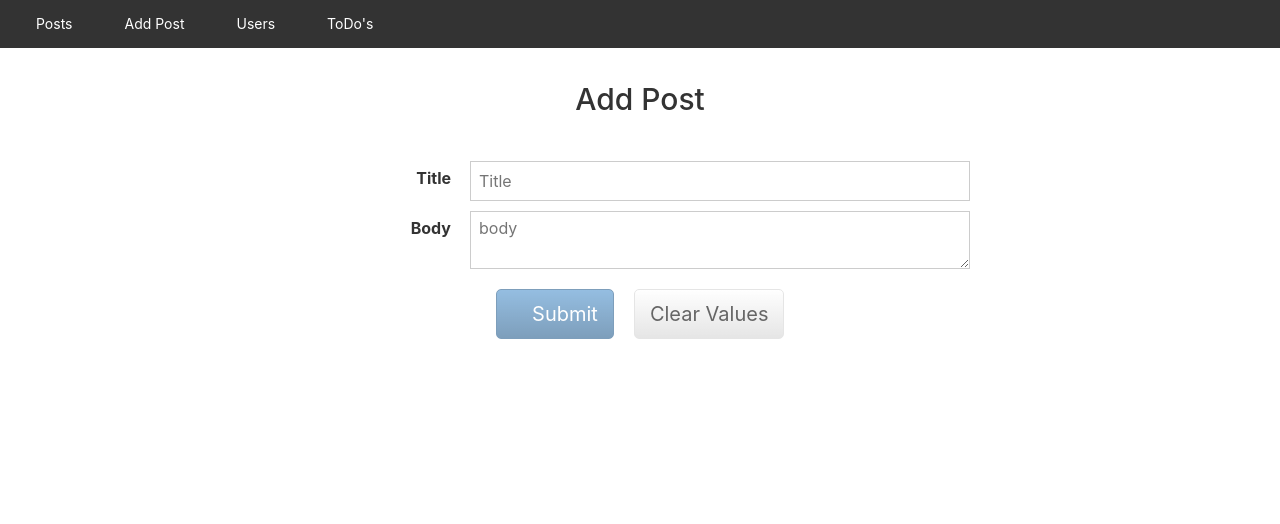
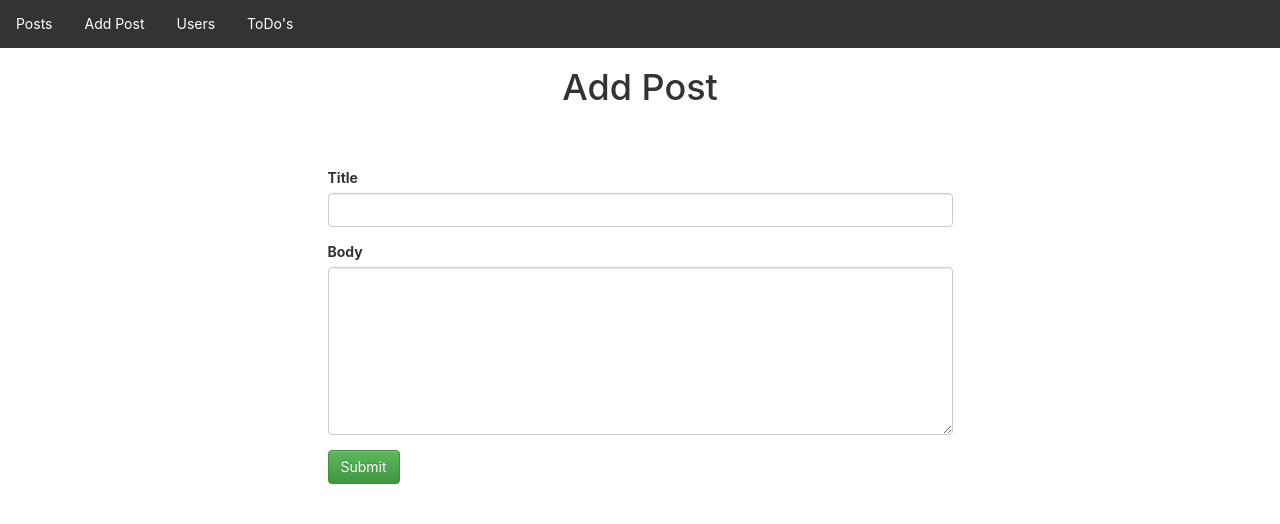
Before and after one commit to jitendershahi/Post-App, a React (Create React App) app: page /add-post in a window 1280 px wide. Shown: the top 524 px of the page. Built offline with nearby package versions, Linux system fonts and the light colour scheme.

Commit message:
2 commit

```diff
--- a/package.json
+++ b/package.json
@@ -2,6 +2,7 @@
   "name": "sample",
   "version": "0.1.0",
   "private": true,
+  "homepage": "http://jitendershahi.github.io/Post-App/",
   "dependencies": {
     "axios": "^0.18.0",
     "react": "^16.5.2",
@@ -31,5 +32,8 @@
     "not dead",
     "not ie <= 11",
     "not op_mini all"
-  ]
+  ],
+  "devDependencies": {
+    "gh-pages": "^2.0.1"
+  }
 }
--- a/public/index.html
+++ b/public/index.html
@@ -11,7 +11,7 @@
       homescreen on Android. See https://developers.google.com/web/fundamentals/engage-and-retain/web-app-manifest/
     -->
   <link rel="manifest" href="%PUBLIC_URL%/manifest.json">
-  <link rel="stylesheet" type="text/css" href="./bundle.css">
+  <!-- <link rel="stylesheet" type="text/css" href="./bundle.css"> -->
 
   <link rel="stylesheet" href="https://cdnjs.cloudflare.com/ajax/libs/toastr.js/latest/toastr.min.css">
 
--- a/src/component/postadd/Postadd.js
+++ b/src/component/postadd/Postadd.js
@@ -1,69 +1,121 @@
 import React,{Component} from 'react';
-import { Field, reduxForm } from 'redux-form'
 import { connect } from 'react-redux';
+import axios from 'axios';
+import { bindActionCreators } from '../../../node_modules/redux';
+import * as actionCreator from './../../store/actionscreators/actionCreators';
+import toastr from 'toastr'
+
 
 class Postadd extends Component {
+
+  state = {
+    isEdit:false,
+    postForm:{
+      title:'',
+      body:''
+    }
+  }
+
+componentDidMount(){
+    let path = this.props.match.path
+    path = path.split('/')[1]
+    if(path === "edit-post"){
+        this.setState({isEdit:true})
+    }
+
+    if(path === "edit-post") {
+        axios.get("https://jsonplaceholder.typicode.com/posts/" + this.props.match.params.id)
+        .then((res) => {
+            this.props.editPost(res.data)
+            let body = {
+              title:res.data.title,
+              body:res.data.body
+            }
+            this.setState({postForm:body})
+        })
+    }
+}
+
+
+  handleValue = (event) => {
+    let body = {
+      ...this.state.postForm,
+      [event.target.name]:event.target.value
+    }
+    this.setState({postForm:body})
+  }
+
+  handleSubmit = (event) => {
+    event.preventDefault()
+    let id = this.props.match.params.id
+
+    if(!this.state.isEdit){
+      axios.post("http://jsonplaceholder.typicode.com/posts",this.state.postForm)
+     .then((res) => {
+       this.props.addPost(res.data)
+       this.props.history.push('/')
+       toastr.success("Post Added!!")
+     }).catch(() => {
+       toastr.error("Post Not Added!!")
+     })
+    } else {
+      axios.put("http://jsonplaceholder.typicode.com/posts/" + id ,this.state.postForm)
+     .then((res) => {
+       this.props.editPost(res.data)
+       this.props.history.push('/')
+       toastr.success("Post Edited!!")
+     }).catch(() => {
+       toastr.error("Post Not Edited!!")
+     })
+    }
+
+  }
+
   render(){
-    console.log(this.props.initialValues)
-    const { handleSubmit, pristine, reset, submitting } = this.props
+    let style = {
+      width:'50%',
+      margin:'50px auto'
+    }
+
     return (
-        <form onSubmit={handleSubmit}>
       <div>
+      <h1 style={{textAlign:'center'}}>{(this.state.isEdit) ? 'Edit Post' : 'Add Post'}</h1>
+      <div className="container">
+        <div className="row" style={style}>
+              <form onSubmit={(event) => this.handleSubmit(event)}>
+                    <div className="form-group">
                       <label>Title</label>
-          <div>
-            <Field
-              name="title"
-              component="input"
-              type="text"
-              placeholder="Title"
-            />
+                        <input value={this.state.postForm.title} onChange={(event) => this.handleValue(event)} name="title" className="form-control" type="text" />
                     </div>
+                    <div className="form-group">
+                      <label>Body</label>
+                      <textarea style={{height:'12em'}} name="body" value={this.state.postForm.body} onChange={(event) => this.handleValue(event)} className="form-control"></textarea>
                     </div>
                     <div>
-          <label>Body</label>
-          <div>
-            <Field
-            name="body"
-            placeholder="body"
-            component="textarea"
-                />
-          </div>
-        </div>
-        <div>
-          <button type="submit" disabled={pristine || submitting}>
+                      <button className="btn btn-success" type="submit" >
                         Submit
-          </button>
-          <button type="button" disabled={pristine || submitting} onClick={reset}>
-            Clear Values
                       </button>
                     </div>
             </form>
+        </div>
+      </div>
+      </div>
+
     );
   }
 };
 
-// const mapStateToProps = (state) => {
-//   return {
-//     initialValues:state.editPost
-//   }
-// }
-
-const mapStateToProps = (state,ownProps) => {
-  var initialValues = {
-    title: "shanky",
-    body:"sharma"
+const mapStateToProps = (state) => {
+  return {
+    post:state.editPost
   }
-return ({state},initialValues)
-
 }
 
-Postadd = connect(
-  mapStateToProps
-  // (state,ownProps) => ({
-  //   initialValues: state.editPost,
-  // })
-)(Postadd)
+const mapDispatchToProps = (dispatch) => {
+  return bindActionCreators({
+      addPost:(post) => dispatch(actionCreator.addPost(post)),
+      editPost:(post) => dispatch(actionCreator.editPost(post))
+  },dispatch)
+}
 
-export default reduxForm({
-  form:'initializeFromAddPost'
-}) (Postadd);
+export default connect(mapStateToProps,mapDispatchToProps) (Postadd);
--- a/src/container/AddPost/AddPost.js
+++ b/src/container/AddPost/AddPost.js
@@ -1,5 +1,4 @@
 import React, { Component } from 'react';
-import Postadd from '../../component/postadd/Postadd';
 import axios from 'axios';
 import { connect } from 'react-redux';
 
@@ -52,7 +51,7 @@ class AddPost extends Component {
         return (
             <div style={{ padding: 15 }}>
                 <h2>{(this.state.isEdit) ? "Edit Post" : "Add Post"}</h2>
-                <Postadd {...this.state.post} onSubmit={this.submit}/>
+                {/* <Postadd {...this.state.post} onSubmit={this.submit}/> */}
             </div>
         );
     }
--- a/src/container/posts/Posts.js
+++ b/src/container/posts/Posts.js
@@ -32,7 +32,7 @@ class Posts extends Component {
     }
 
     editPost = (id) => {
-        this.props.history.push('/add-post/' + id)
+        this.props.history.push('/edit-post/' + id)
     }
 
     render() {
--- a/src/container/routes/routes.js
+++ b/src/container/routes/routes.js
@@ -2,11 +2,11 @@ import React, { Component } from 'react';
 import { Switch, Route} from 'react-router-dom';
 import Posts from '../posts/Posts';
 import comments from '../comments/comments';
-import AddPost from '../AddPost/AddPost';
 import Users from '../users/Users';
 import Userdetails from '../userdetails/Userdetails';
 import Todos from '../todos/Todos';
 import Login from '../Login/Login';
+import Postadd from '../../component/postadd/Postadd';
 
 class Routes extends Component {
     render() {
@@ -15,11 +15,11 @@ class Routes extends Component {
                 <Switch>
                     <Route exact path="/" component={Posts} />
                     <Route exact path="/login" component={Login} />
-                    <Route path="/add-post" component={AddPost} />
+                    <Route path="/add-post" component={Postadd} />
                     <Route exact path="/users/:id" component={Userdetails} />
                     <Route path="/users" component={Users} />
                     <Route path="/to-dos" component={Todos} />
-                    <Route path="/add-post/:id" component={AddPost} />
+                    <Route path="/edit-post/:id" component={Postadd} />
                     <Route exact path="/post/:id" component={comments} />
                     <Route render={() => <h1>Page not Found?</h1>}/>
                 </Switch>
--- a/src/index.js
+++ b/src/index.js
@@ -11,7 +11,6 @@ import { Provider } from 'react-redux';
 import { postsReducer } from './store/reducers/postsReducer';
 import { commentReducer } from './store/reducers/commentReducer';
 import { reducer as formReducer } from 'redux-form';
-import { editReducer } from './store/reducers/editReducer';
 import { userReducer } from './store/reducers/userReducer';
 import { todosReducer } from './store/reducers/todoReducer';
 
@@ -21,7 +20,6 @@ const rootReducer = combineReducers({
     posts:postsReducer,
     comments:commentReducer,
     form:formReducer,
-    editPost:editReducer,
     users:userReducer,
     todos:todosReducer
 })
@@ -32,7 +30,7 @@ const store = createStore(rootReducer, composeEnhancers(
 
 const app = (
     <Provider store={store} >
-        <Router basename="/">
+        <Router>
             <App/>
         </Router>
     </Provider>
--- a/src/store/reducers/editReducer.js
+++ /dev/null
@@ -1,21 +0,0 @@
-import * as actionTypes from './../actionscreators/actionTypes';
-
-const initialState = {
-    editPost: {}
-}
-
-
-export const editReducer = (state = initialState.editPost, action) => {
-    switch (action.type) {
-        case actionTypes.EDIT_POST:
-            return {
-                title:'manoj',
-                body:'sharma'
-            }
-
-        default:
-            return state
-    }
-}
-
-export default editReducer;
--- a/src/store/reducers/postsReducer.js
+++ b/src/store/reducers/postsReducer.js
@@ -3,8 +3,6 @@ import * as actionTypes from './../actionscreators/actionTypes';
 const initialState = {
     posts: []
 }
-
-
 
 export const postsReducer = (state = initialState.posts, action) => {
     switch (action.type) {
@@ -20,6 +18,16 @@ export const postsReducer = (state = initialState.posts, action) => {
                 return state
             }
 
+        case actionTypes.EDIT_POST:
+            var editposts = [...state].filter(el => el !== action.data.id)
+            var arr = [...editposts,action.data]
+            let indexe = arr.findIndex(el => el.id === action.data.id);
+            if(indexe === -1){
+                return [...arr,action.data]
+            } else {
+                return arr
+            }
+
         default:
             return state
     }
```
Also changed, not shown: src/assets/posts.json (added, +37 -0 lines), 1 other file (tests, documents, lock files or other folders). Lines whose indentation alone changed are shown as unchanged.
